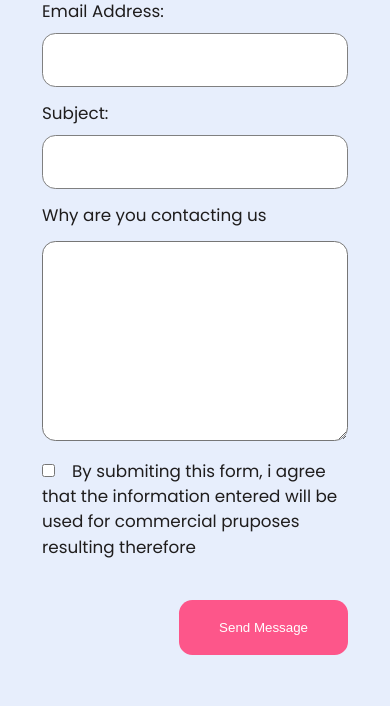
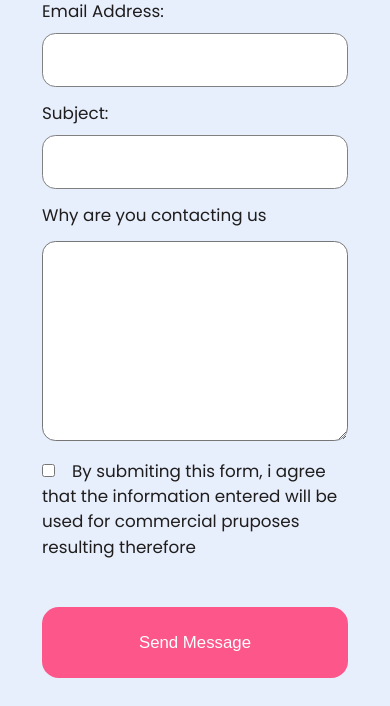
Before and after one commit to zuri-training/favicon-gen-team-66, a Django app: template frontend/templates/account/contact.html in a window 390 px wide. Shown: the part 468-1174 px from the top of the page. Before the commit the page ends 1123 px from the top, so only its background shows below. Run offline with Django 4.2, Linux system fonts and the light colour scheme; the template is opened without the code that fills it, so the values that code supplies are empty.

Commit message:
style button for mobile

```diff
--- a/frontend/static/account/contact.css
+++ b/frontend/static/account/contact.css
@@ -219,4 +219,23 @@ h1 {
 .checkbox{
     margin-right: 1em;
 }
+
+button {
+    padding: 1.5em 3em;
+    border-radius: 1em;
+    background-color: #FD568A;
+    border: none;
+    color: #ffffff;
+    margin-right: 0;
+    float: right;
+    margin-top: 2em;
+    width: 100%;
+    font-size: 1.2em;
 }
+
+button:hover{
+    background-color:#ffffff;
+    border: 1 solid grey;
+    color: #FD568A;
+}
+}
```
